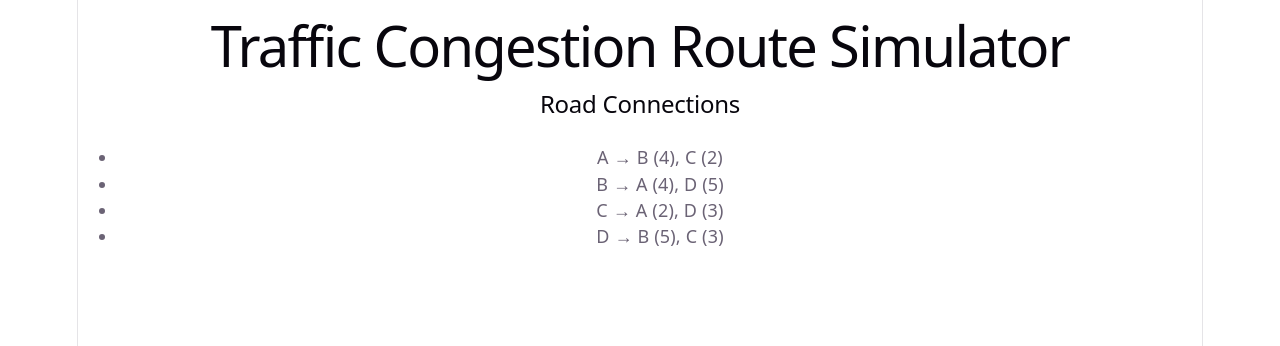
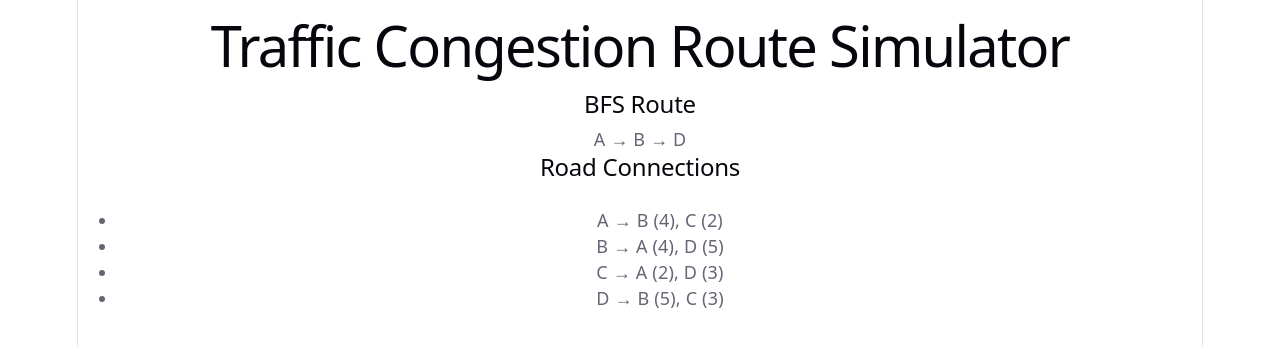
Before and after one commit to Arnavx24/traffic-congestion-route-simulator, a React app in the folder frontend/: page / in a window 1280 px wide. Shown: the top 346 px of the page. Built offline with nearby package versions, Linux system fonts and the light colour scheme; the HTML template or start-up script is replaced by a standard one.

Commit message:
Implement BFS pathfinding

```diff
--- a/frontend/src/App.jsx
+++ b/frontend/src/App.jsx
@@ -1,9 +1,16 @@
 import { graph } from "./graph/graphData";
+import { bfs } from "./algorithms/bfs";
 
 function App() {
+  const path = bfs(graph, "A", "D");
+
   return (
     <>
       <h1>Traffic Congestion Route Simulator</h1>
+
+      <h2>BFS Route</h2>
+
+      <p>{path.join(" → ")}</p>
 
       <h2>Road Connections</h2>
 
--- /dev/null
+++ b/frontend/src/algorithms/bfs.js
@@ -0,0 +1,26 @@
+export function bfs(graph, start, end) {
+  const queue = [[start]];
+  const visited = new Set([start]);
+
+  while (queue.length > 0) {
+    const path = queue.shift();
+    const current = path[path.length - 1];
+
+    if (current === end) {
+      return path;
+    }
+
+    for (const neighbor of graph[current]) {
+      if (!visited.has(neighbor.node)) {
+        visited.add(neighbor.node);
+
+        queue.push([
+          ...path,
+          neighbor.node
+        ]);
+      }
+    }
+  }
+
+  return [];
+}
```
